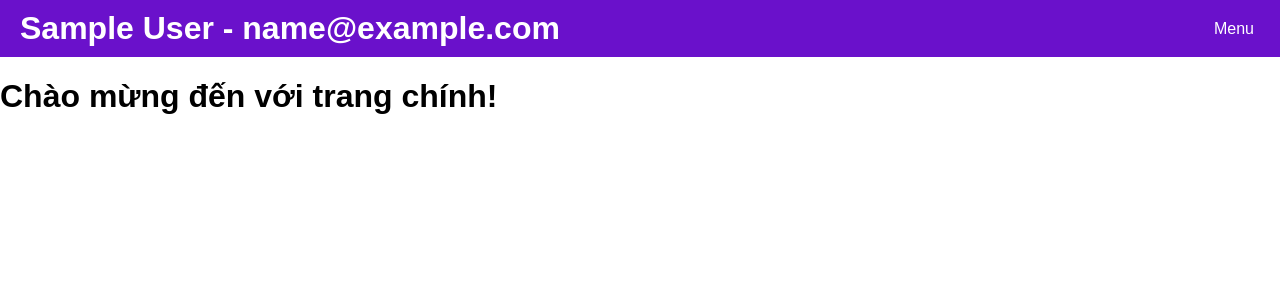
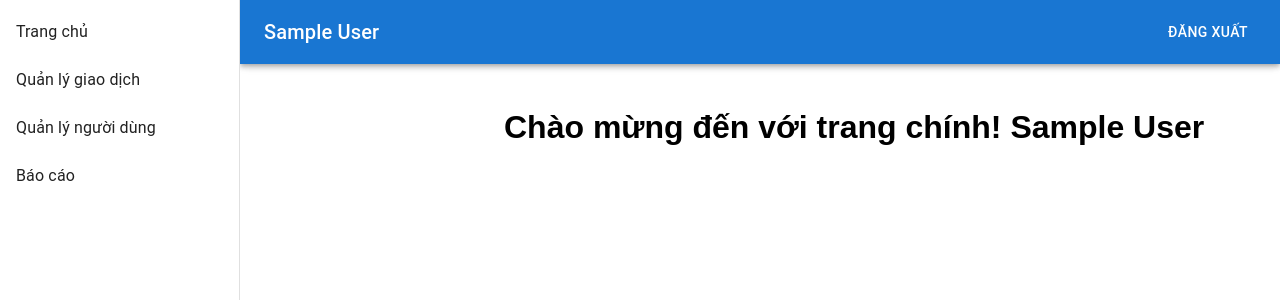
Before and after one commit to dhv0612/DemoFE, a React (Create React App) app: page / in a window 1280 px wide. Shown: the top 300 px of the page. Built offline with nearby package versions, Linux system fonts and the light colour scheme; sample sign-in values are in the browser's storage.

Commit message:
create page admin

```diff
--- a/package.json
+++ b/package.json
@@ -3,6 +3,9 @@
   "version": "0.1.0",
   "private": true,
   "dependencies": {
+    "@emotion/react": "^11.13.3",
+    "@emotion/styled": "^11.13.0",
+    "@mui/material": "^6.1.4",
     "@testing-library/jest-dom": "^5.17.0",
     "@testing-library/react": "^13.4.0",
     "@testing-library/user-event": "^13.5.0",
--- a/src/components/Header/Header.js
+++ b/src/components/Header/Header.js
@@ -12,18 +12,7 @@ const Header = ({ user, setToken }) => {
     };
 
     return (
-        <header className="header">
-            <h1 className="username">{user.name} - {user.email}{}</h1>
-            <div className="dropdown">
-                <button onClick={() => setMenuOpen(!isMenuOpen)} className="dropdown-button">
-                    Menu
-                </button>
-                {isMenuOpen && (
-                    <div className="dropdown-menu">
-                        <button onClick={handleLogout} className="logout-button">Đăng Xuất</button>
-                    </div>
-                )}
-            </div>
+        <header>
         </header>
     );
 };
--- a/src/components/Home/Home.js
+++ /dev/null
@@ -1,16 +0,0 @@
-import React from 'react';
-import Header from '../Header/Header';
-import { jwtDecode } from 'jwt-decode';
-
-const Home = ({ token, setToken }) => {
-    const decodedToken = jwtDecode(token);
-
-    return (
-        <div>
-            <Header user={decodedToken} setToken={setToken} />
-            <h1>Chào mừng đến với trang chính!</h1>
-        </div>
-    );
-};
-
-export default Home;
--- /dev/null
+++ b/src/components/Layout/AdminLayout.js
@@ -0,0 +1,86 @@
+import React, { useState, useEffect } from 'react';
+import { jwtDecode } from 'jwt-decode'; // Chú ý sửa lại import cho jwtDecode
+import { Box, Drawer, List, ListItem, ListItemText, AppBar, Toolbar, Typography, Button } from '@mui/material';
+import axios from 'axios';
+import { ROUTES } from '../../routes';
+
+const drawerWidth = 240;
+
+const AdminLayout = ({ children, setToken }) => {
+    const [username, setUsername] = useState('');
+
+    useEffect(() => {
+        const token = localStorage.getItem('token');
+        if (token) {
+            const decodedToken = jwtDecode(token);
+            setUsername(decodedToken.name); // Lấy tên người dùng từ token
+        }
+    }, []);
+
+    const handleLogout = async () => {
+        const token = localStorage.getItem('token');
+
+        try {
+            // Gọi API logout
+            await axios.post('http://localhost:8000/api/logout', {}, {
+                headers: {
+                    Authorization: `Bearer ${token}` // Truyền token trong header
+                }
+            });
+
+            // Sau khi logout thành công, xóa token và chuyển hướng
+            setToken(null);
+            localStorage.removeItem('token');
+            window.location.href = ROUTES.LOGIN;
+        } catch (error) {
+            console.error("Logout failed", error);
+            // Xử lý lỗi nếu cần, ví dụ: thông báo lỗi cho người dùng
+        }
+    };
+
+    return (
+        <Box sx={{ display: 'flex' }}>
+            <AppBar
+                position="fixed"
+                sx={{ width: `calc(100% - ${drawerWidth}px)`, ml: `${drawerWidth}px` }}
+            >
+                <Toolbar>
+                    <Typography variant="h6" noWrap component="div">
+                        {username}
+                    </Typography>
+                    <Button color="inherit" onClick={handleLogout} sx={{ ml: 'auto' }}>
+                        Đăng xuất
+                    </Button>
+                </Toolbar>
+            </AppBar>
+
+            <Drawer
+                sx={{
+                    width: drawerWidth,
+                    flexShrink: 0,
+                    '& .MuiDrawer-paper': { width: drawerWidth, boxSizing: 'border-box' },
+                }}
+                variant="permanent"
+                anchor="left"
+            >
+                <List>
+                    {['Trang chủ', 'Quản lý giao dịch', 'Quản lý người dùng', 'Báo cáo'].map((text, index) => (
+                        <ListItem button key={text}>
+                            <ListItemText primary={text} />
+                        </ListItem>
+                    ))}
+                </List>
+            </Drawer>
+
+            <Box
+                component="main"
+                sx={{ flexGrow: 1, bgcolor: 'background.default', p: 3, marginLeft: `${drawerWidth}px` }}
+            >
+                <Toolbar />
+                {children}
+            </Box>
+        </Box>
+    );
+};
+
+export default AdminLayout;
--- /dev/null
+++ b/src/pages/Home/Home.js
@@ -0,0 +1,24 @@
+import React from 'react';
+import { jwtDecode } from 'jwt-decode';
+import Header from '../../components/Header/Header.js'
+
+const Home = ({ token, setToken }) => {
+    let username = '';
+    if (token && typeof token === 'string') {
+        try {
+            const decodedToken = jwtDecode(token);
+            username = decodedToken.name;
+            console.log(username);
+        } catch (error) {
+            console.error('Token decoding failed', error);
+        }
+    }
+
+    return (
+        <div>
+            <Header user={username} setToken={setToken} />
+            <h1>Chào mừng đến với trang chính! {username} </h1>
+        </div>
+    );
+}
+export default Home;
--- a/src/routers/Route.js
+++ b/src/routers/Route.js
@@ -1,17 +1,27 @@
 import React from 'react';
 import { Routes, Route, Navigate } from 'react-router-dom';
 import Login from '../components/Login/Login';
-import Home from '../components/Home/Home';
+import Home from '../pages/Home/Home';
+import AdminLayout from '../components/Layout/AdminLayout';
 
 const AppRoutes = ({ setToken, username }) => {
     const token = localStorage.getItem('token');
 
     return (
         <Routes>
-            <Route path="/login" element={<Login setToken={setToken} />} /> {}
+            <Route path="/login" element={<Login setToken={setToken} />} />
+
             <Route
                 path="/"
-                element={token ? <Home token={token} setToken={setToken} username={username} /> : <Navigate to="/login" />}
+                element={
+                    token ? (
+                        <AdminLayout setToken={setToken}>
+                            <Home token={token} setToken={setToken} username={username} />
+                        </AdminLayout>
+                    ) : (
+                        <Navigate to="/login" />
+                    )
+                }
             />
         </Routes>
     );
```
Also changed, not shown: src/pages/Home/Home.css (renamed from src/components/Home/Home.css), 1 other file (tests, documents, lock files or other folders).
